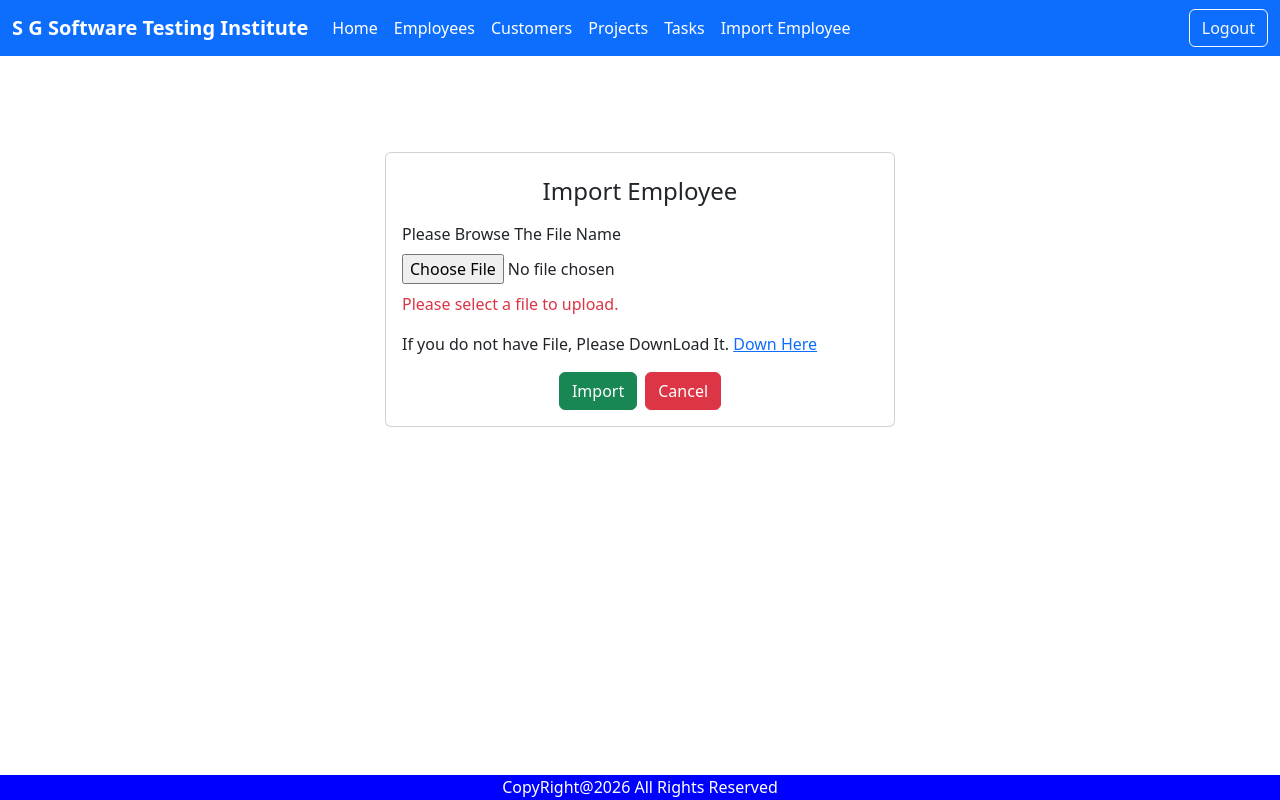
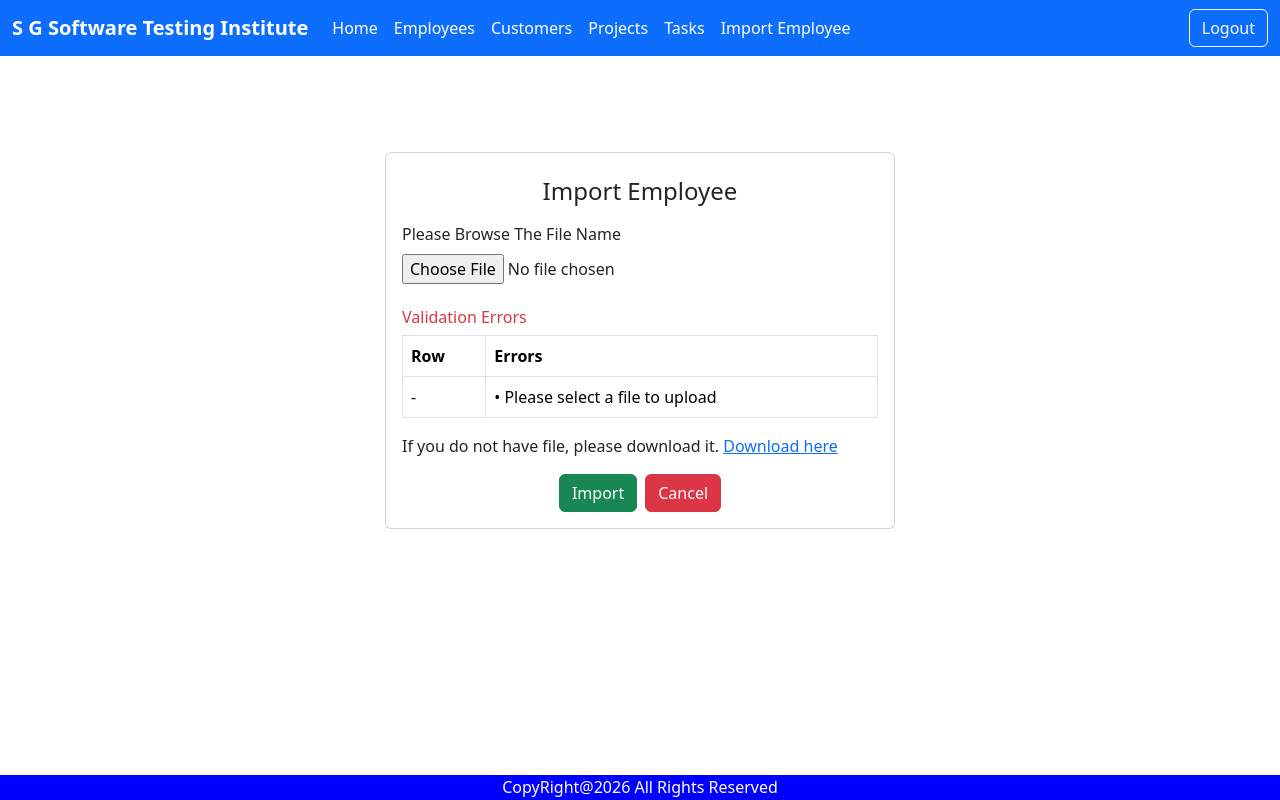
Before and after one commit to pgudi/sgtestinginstitute, a React (Vite) app in the folder UserManagement/: page /import in a window 1280 px wide. Both pictures are taken after a click on the button "Import". Built offline with nearby package versions, Linux system fonts and the light colour scheme.

Commit message:
Import Employee validations New

```diff
--- a/UserManagement/src/pages/ImportEmployee.jsx
+++ b/UserManagement/src/pages/ImportEmployee.jsx
@@ -1,26 +1,27 @@
-import React, { useState } from 'react'
-import NavBarComponent from '../components/NavBarComponent'
-import { Link, useNavigate } from 'react-router-dom'
-import EmployeeServices from '../services/EmployeeServices'
+import React, { useState } from 'react';
+import NavBarComponent from '../components/NavBarComponent';
+import { Link, useNavigate } from 'react-router-dom';
+import EmployeeServices from '../services/EmployeeServices';
 
 const ImportEmployee = () => {
-    const [fileName, setFileName] = useState('')
-    const [error, setError] = useState('');
+    const [fileName, setFileName] = useState('');
+    const [errorList, setErrorList] = useState([]);   // <-- row-wise validation errors
     const [uploading, setUploading] = useState(false);
 
-    const navigate = useNavigate()
-    function navigateHome() {
-        navigate("/home")
-    }
+    const navigate = useNavigate();
 
-    const handleImportEmployee = async(e) => {
-        e.preventDefault()
+    const navigateHome = () => navigate("/home");
+
+    const handleImportEmployee = async (e) => {
+        e.preventDefault();
+
+        setErrorList([]);
+
         if (!fileName) {
-            setError("Please select a file to upload.");
+            setErrorList([{ rowNumber: "-", errors: ["Please select a file to upload"] }]);
             return;
         }
 
-        setError("");
         setUploading(true);
 
         const formData = new FormData();
@@ -28,66 +29,109 @@ const ImportEmployee = () => {
 
         try {
             const response = await EmployeeServices.importEmployeeFile(formData);
-            console.log("Upload success:", response.data);
+
+            // SUCCESS → no validation errors
             navigate("/employee");
+
         } catch (err) {
-            console.error(err);
-
-            if (err.response && err.response.data) {
-                setError(err.response.data.message || "Upload failed");
+            if (err.response && Array.isArray(err.response.data)) {
+                // Backend returned row validation errors
+                setErrorList(err.response.data);
+            } else if (err.response?.data?.message) {
+                setErrorList([{ rowNumber: "-", errors: [err.response.data.message] }]);
             } else {
-                setError("Something went wrong. Please try again.");
+                setErrorList([{ rowNumber: "-", errors: ["Something went wrong. Try again."] }]);
             }
         } finally {
             setUploading(false);
         }
-    }
+    };
 
     const handleDownloadFile = (e) => {
-        e.preventDefault()
-        EmployeeServices.downloadEmployeeFile().then((response) => {
+        e.preventDefault();
+        EmployeeServices.downloadEmployeeFile()
+            .then((response) => {
                 const blob = new Blob([response.data], { type: 'text/csv' });
-
-            const downloadUrl = window.URL.createObjectURL(blob);
+                const url = window.URL.createObjectURL(blob);
 
                 const link = document.createElement('a');
-            link.href = downloadUrl;
-            link.download = "employees.csv"; // file name
-            document.body.appendChild(link);
+                link.href = url;
+                link.download = "employees.csv";
                 link.click();
-            link.remove();
 
-            window.URL.revokeObjectURL(downloadUrl);
-        }).catch(error => {
-            console.log(error)
+                window.URL.revokeObjectURL(url);
             })
-    }
+            .catch(console.log);
+    };
+
     return (
         <div>
             <NavBarComponent />
 
-            <div className='container p-5'>
+            <div className="container p-5">
                 <div className="row justify-content-evenly">
                     <div className="col-md-6 mt-5">
                         <div className="card">
                             <div className="card-body">
-                                <h4 className='text-center p-2'>Import Employee</h4>
+                                <h4 className="text-center p-2">Import Employee</h4>
+
                                 <form>
-                                    <div className='form-group'>
-                                        <label className='form-label'>Please Browse The File Name</label>
-                                        <div>
+                                    <div className="form-group">
+                                        <label className="form-label">Please Browse The File Name</label>
                                         <input
-                                                type='file'
-                                                placeholder='Enter File Path'
+                                            type="file"
                                             onChange={(e) => setFileName(e.target.files[0])}
-                                            ></input>
-                                            {error && <p className="text-danger mt-2">{error}</p>}
+                                        />
+
+                                        {/* Display Validation Table */}
+                                        {errorList.length > 0 && (
+                                            <div className="mt-4">
+                                                <h6 className="text-danger">Validation Errors</h6>
+                                                <table className="table table-bordered">
+                                                    <thead>
+                                                        <tr>
+                                                            <th>Row</th>
+                                                            <th>Errors</th>
+                                                        </tr>
+                                                    </thead>
+                                                    <tbody>
+                                                        {errorList.map((err, index) => (
+                                                            <tr key={index}>
+                                                                <td>{err.rowNumber}</td>
+                                                                <td>
+                                                                    {err.errors.map((e, i) => (
+                                                                        <div key={i}>• {e}</div>
+                                                                    ))}
+                                                                </td>
+                                                            </tr>
+                                                        ))}
+                                                    </tbody>
+                                                </table>
                                             </div>
+                                        )}
                                     </div>
-                                    <p className='mt-3 mb-3'>If you do not have File, Please DownLoad It. <Link onClick={handleDownloadFile}>Down Here</Link></p>
-                                    <div className='mt-3 text-center'>
-                                        <button type='submit' className='btn btn-success' onClick={handleImportEmployee} >Import</button>
-                                        <button type='button' className='btn btn-danger ms-2' onClick={navigateHome} >Cancel</button>
+
+                                    <p className="mt-3 mb-3">
+                                        If you do not have file, please download it.{" "}
+                                        <Link onClick={handleDownloadFile}>Download here</Link>
+                                    </p>
+
+                                    <div className="mt-3 text-center">
+                                        <button
+                                            type="submit"
+                                            className="btn btn-success"
+                                            onClick={handleImportEmployee}
+                                            disabled={uploading}
+                                        >
+                                            {uploading ? "Uploading..." : "Import"}
+                                        </button>
+                                        <button
+                                            type="button"
+                                            className="btn btn-danger ms-2"
+                                            onClick={navigateHome}
+                                        >
+                                            Cancel
+                                        </button>
                                     </div>
                                 </form>
                             </div>
@@ -96,7 +140,7 @@ const ImportEmployee = () => {
                 </div>
             </div>
         </div>
-    )
-}
+    );
+};
 
-export default ImportEmployee
+export default ImportEmployee;
```
Lines whose indentation alone changed are shown as unchanged.
